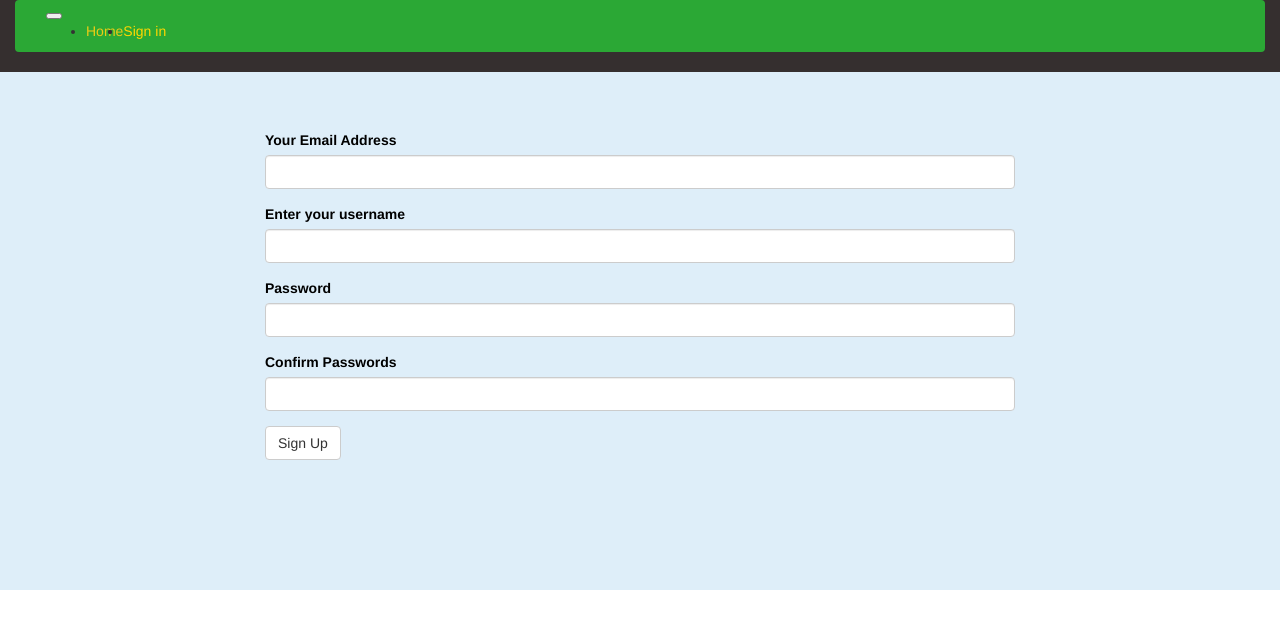
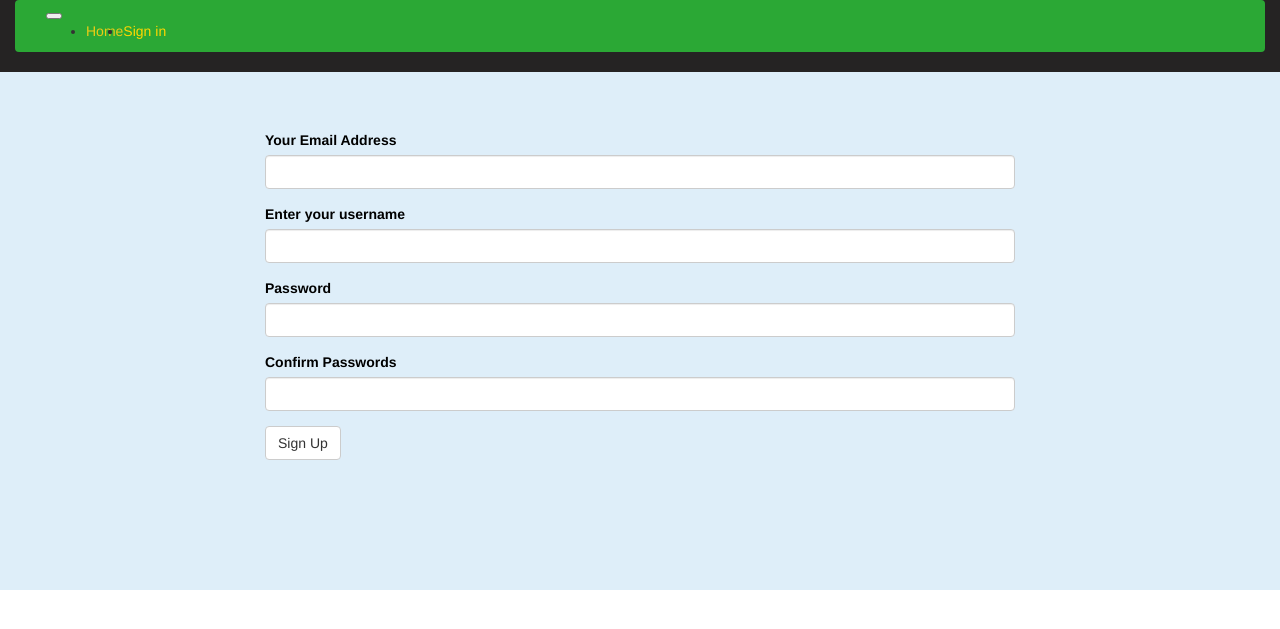
Before and after one commit to Kmbaria/pitch-1min, a Flask app: page /authenticate/register in a window 1280 px wide. Shown: the top 629 px of the page. Run offline with Flask 2, Linux system fonts and the light colour scheme; some libraries are stand-ins or nearby versions.

Commit message:
! changes on thetemplates

```diff
--- a/app/templates/navbar.html
+++ b/app/templates/navbar.html
@@ -2,7 +2,7 @@
 
 {% block navbar %}
 
-<div style="overflow: hidden; background-color: rgb(53, 47, 47); position: fixed; z-index: 1; top: 0; width: 100%;" class="container-fluid">
+<div style="overflow: hidden; background-color: rgb(37, 35, 35); position: fixed; z-index: 1; top: 0; width: 100%;" class="container-fluid">
     <nav style="overflow: hidden; background-color: #2ba835;" class="navbar navbar-expand-lg navbar-light">
     <a class="navbar-brand" href="#"></a>
     <button class="navbar-toggler" type="button" data-toggle="collapse" data-target="#navbarSupportedContent" aria-controls="navbarSupportedContent" aria-expanded="false" aria-label="Toggle navigation">
```
